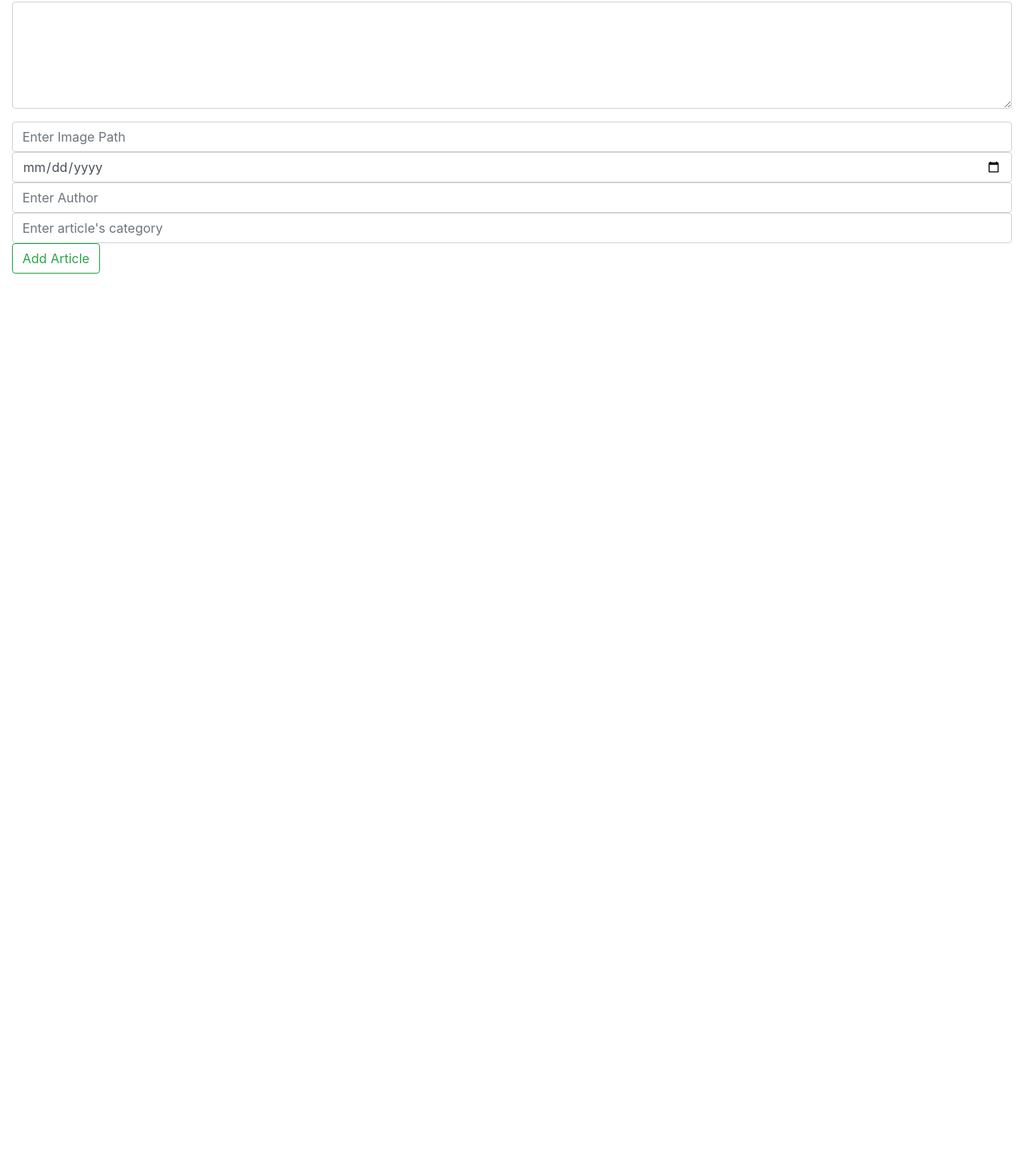
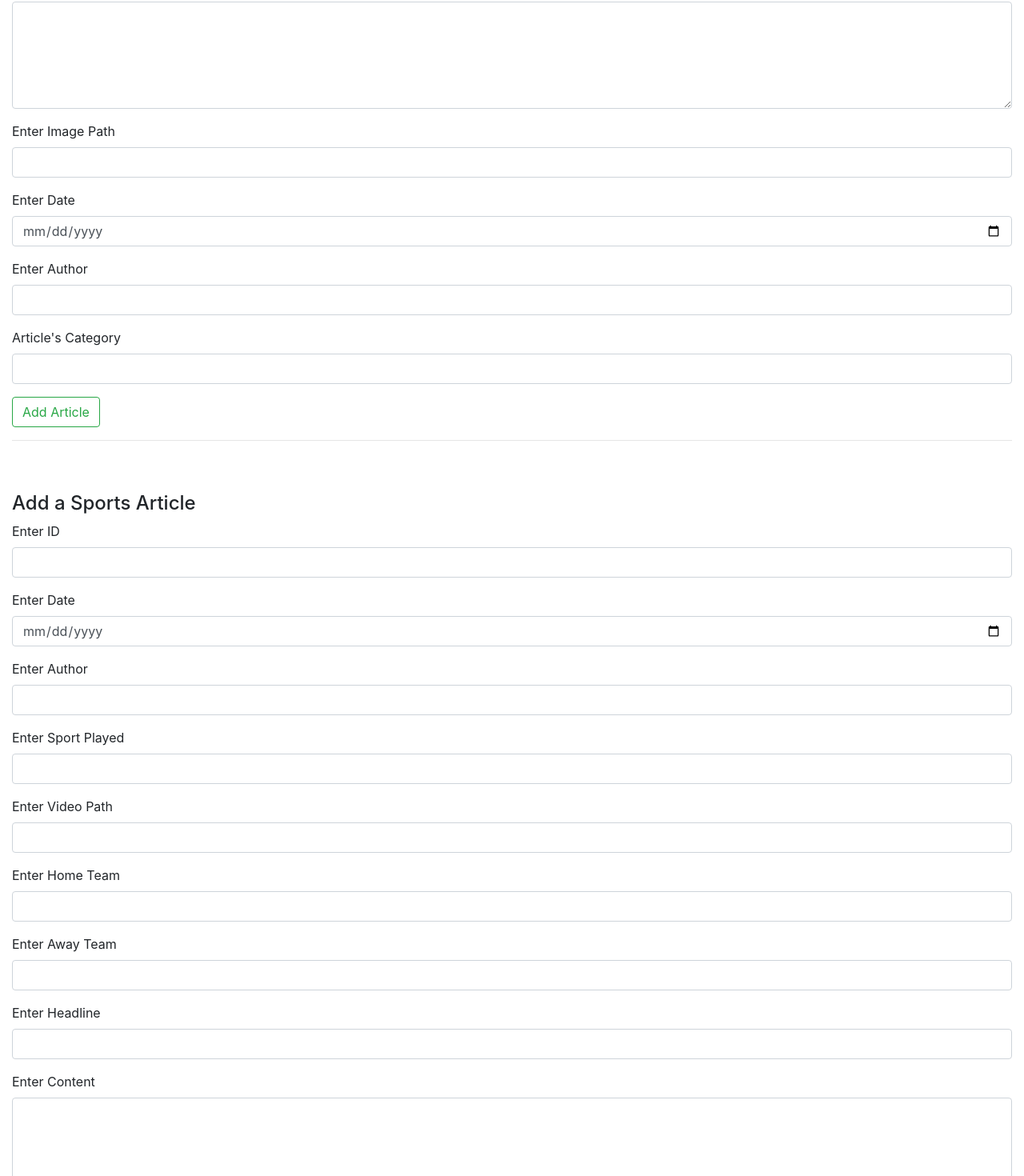
Before and after one commit to asimjb1200/magazine, a React (Create React App) app in the folder butter-mag/: page /add-stories in a window 1280 px wide. Shown: the part 381-1851 px from the top of the page at 80% size. Before the commit the page ends 800 px from the top, so only its background shows below. Built offline with nearby package versions, Linux system fonts and the light colour scheme; no server answers.

Commit message:
setting up api for sport database

```diff
--- a/butter-mag/src/components/AddStories.js
+++ b/butter-mag/src/components/AddStories.js
@@ -42,13 +42,55 @@ export class AddStories extends Component {
              })
     }
 
+    addSports(event) {
+        event.preventDefault();
+        let data = {
+            id: this.refs.id.value,
+            date: this.refs.date.value,
+            author: this.refs.author.value,
+            sport: this.refs.sport.value,
+            videoPath: this.refs.videoPath.value,
+            home: this.refs.home.value,
+            away: this.refs.away.value,
+            headline: this.refs.headline.value,
+            content: this.refs.content.value,
+        };
+
+        //start the connection to send data to db via api
+        var request = new Request('http://localhost:3001/api/add-sports', {
+            method: 'POST',
+            headers: new Headers({'Content-Type': 'application/json' }),
+            body: JSON.stringify(data)
+        });
+
+        // let stories = that.state.newsArticles;
+        // stories.push(data);
+        // console.log(stories)
+        // that.setState({
+        //     newsArticles: stories
+        // })
+
+         //xmlhttprequest()
+         fetch(request)
+             .then(function(response) {
+                 response.json()
+                     .then(function(data) {
+
+                     })
+             })
+             .catch(function(err) {
+                console.log(err);
+             })
+             alert('Article Posted');
+    }
+
     render() {
         return (
             <div class="container-fluid">
-            <h4>Add a news article</h4>
+            <h4>Add a News Article</h4>
             <form ref="articleForm">
                 <div className="form-group">
-                    <label for="id">Enter article id</label>
+                    <label for="id">Enter ID</label>
                     <input id="id" type="number" className="form-control" ref="id" />
                 </div>
                 <div className="form-group">
@@ -60,15 +102,71 @@ export class AddStories extends Component {
                     <input id="snippet" type="text" className="form-control" ref="snippet" />
                 </div>
                 <div className="form-group">
-                    <label for="content">Enter article content here</label>
+                    <label for="content">Enter Content</label>
                     <textarea id="content" rows="5" className="form-control"  type="text" ref="content" />
                 </div>
+                <div className="form-group">
+                    <label for="path">Enter Image Path</label>
+                    <input id="path" type="text" className="form-control"  ref="imagePath" />
+                </div>
+                <div className="form-group">
+                    <label for="date">Enter Date</label>
+                    <input id="date" type="date" className="form-control" ref="date" />
+                </div>
+                <div className="form-group">
+                    <label for="author">Enter Author</label>
+                    <input id="author" type="text" className="form-control" ref="author" />
+                </div>
+                <div className="form-group">
+                    <label for="category">Article's Category</label>
+                    <input id="category" type="text" className="form-control" ref="category" />
+                </div>
+                <button className="btn btn-outline-success" onClick={this.addStory.bind(this)}>Add Article</button>
+            </form>
+            <hr/>
+            <br/>
+            <br/>
 
-                <input type="text" className="form-control"  ref="imagePath" placeholder="Enter Image Path" />
-                <input type="date" className="form-control" ref="date" placeholder="Enter Date" />
-                <input type="text" className="form-control" ref="author" placeholder="Enter Author" />
-                <input type="text" className="form-control" ref="category" placeholder="Enter article's category" />
-                <button className="btn btn-outline-success" onClick={this.addStory.bind(this)}>Add Article</button>
+            <h4>Add a Sports Article</h4>
+            <form ref="articleForm">
+                <div className="form-group">
+                    <label for="sport-id">Enter ID</label>
+                    <input id="sport-id" type="number" className="form-control" ref="id" />
+                </div>
+                <div className="form-group">
+                    <label for="sport-date">Enter Date</label>
+                    <input id="sport-date" type="date" className="form-control" ref="date" />
+                </div>
+                <div className="form-group">
+                    <label for="sport-author">Enter Author</label>
+                    <input id="sport-author" type="text" className="form-control" ref="author" />
+                </div>
+                <div className="form-group">
+                    <label for="sport">Enter Sport Played</label>
+                    <input id="sport" type="text" className="form-control" ref="sport" />
+                </div>
+                <div className="form-group">
+                    <label for="sport-path">Enter Video Path</label>
+                    <input id="sport-path" type="text" className="form-control"  ref="videoPath" />
+                </div>
+                <div className="form-group">
+                    <label for="home">Enter Home Team</label>
+                    <input id="home" type="text" className="form-control"  ref="home" />
+                </div>
+                <div className="form-group">
+                    <label for="away">Enter Away Team</label>
+                    <input id="away" type="text" className="form-control"  ref="away" />
+                </div>
+                <div className="form-group">
+                    <label for="sport-headline">Enter Headline</label>
+                    <input id="sport-headline" type="text" className="form-control" ref="headline" />
+                </div>
+                <div className="form-group">
+                    <label for="sport-content">Enter Content</label>
+                    <textarea id="sport-content" rows="5" className="form-control"  type="text" ref="content" />
+                </div>
+
+                <button className="btn btn-outline-success" onClick={this.addSports.bind(this)}>Add Article</button>
             </form>
         </div>
         )
--- a/butter-mag/src/components/Landing.js
+++ b/butter-mag/src/components/Landing.js
@@ -24,7 +24,7 @@ export class Landing extends Component {
                     </Categories>
 
                     <Categories>
-                        <h4>Entertainment</h4>
+                        <h4>Sports</h4>
                         <Content>
 
                         </Content>
--- a/butter-mag/src/context.js
+++ b/butter-mag/src/context.js
@@ -8,6 +8,7 @@ class ArticleProvider extends Component {
         news: [],
         entertainment: [],
         interviews: [],
+        sports: [],
         storyDetails: storyDetails,
     };
 
@@ -28,6 +29,16 @@ class ArticleProvider extends Component {
                      .then(function(data) {
                          that.setState({
                              news: data
+                         })
+                     })
+             })
+
+             fetch('http://localhost:3001/api/sports-articles')
+             .then(function(response) {
+                 response.json()
+                     .then(function(data) {
+                         that.setState({
+                             sports: data
                          })
                      })
              })
```
Also changed, not shown: butter-mag/src/components/SportSnip.js (added, +13 -0 lines), 1 other file (tests, documents, lock files or other folders).
